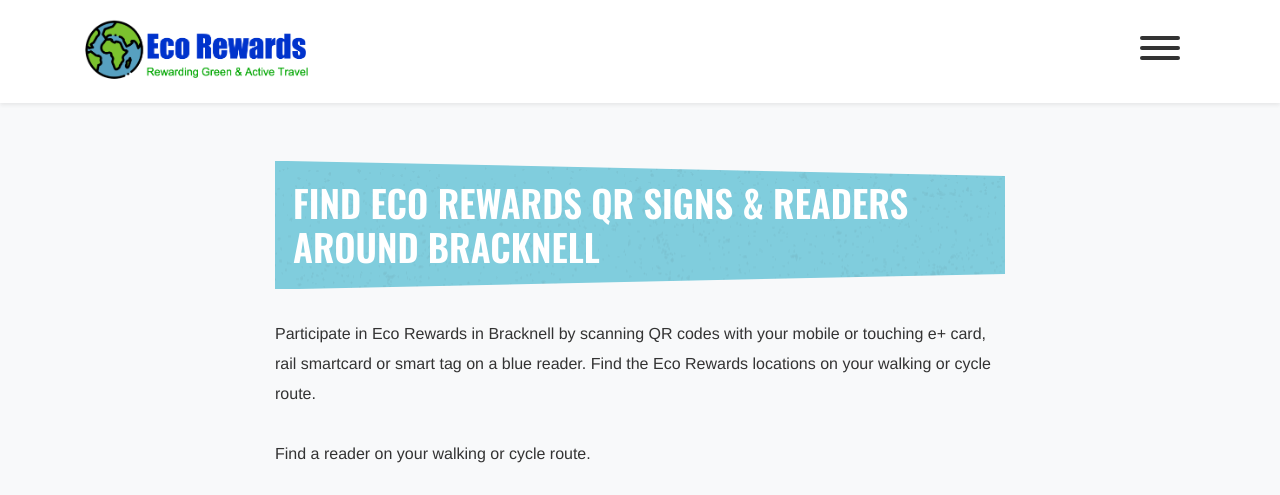
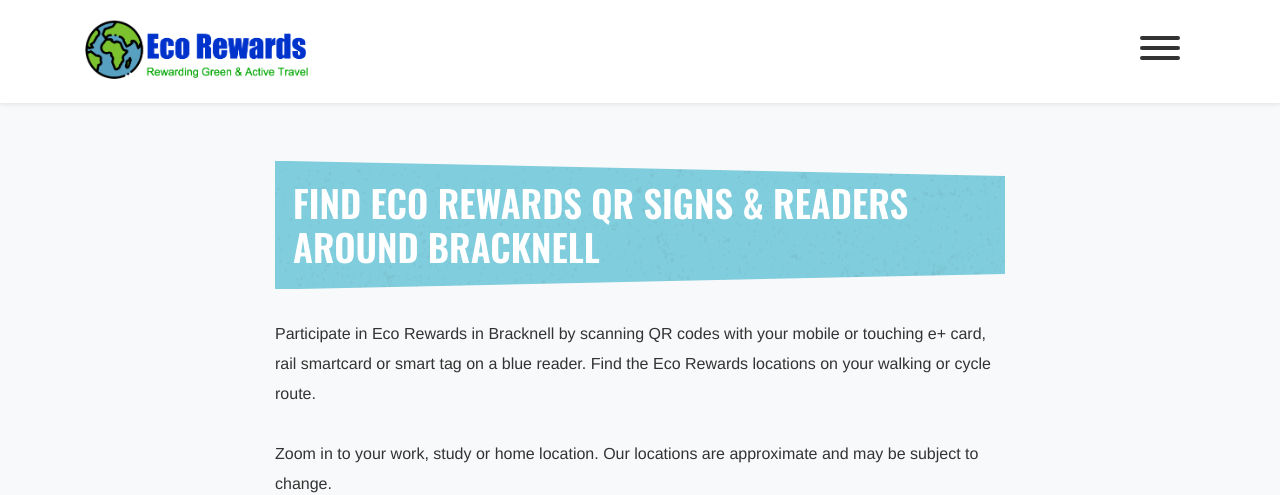
Before and after one commit to EcoRewards/ecorewards.co.uk, a Jekyll site: the page built from _posts/2021-01-22-eco-rewards-locations.md, in a window 1280 px wide and 900 px high, cut to the strip 0-495 px from the top of the window. Built offline with Jekyll 4.4.1, drawn with Linux system fonts in a browser that asks for light colours; some web fonts are replaced.

Commit message:
content updates

```diff
--- a/_posts/2021-01-22-eco-rewards-locations.md
+++ b/_posts/2021-01-22-eco-rewards-locations.md
@@ -11,7 +11,7 @@
 
 Participate in Eco Rewards in Bracknell by scanning QR codes with your mobile or touching e+ card, rail smartcard or smart tag on a blue reader. Find the Eco Rewards locations on your walking or cycle route.
 
-Find a reader on your walking or cycle route.
+Zoom in to your work, study or home location. Our locations are approximate and may be subject to change.
 
 <iframe src="https://www.google.com/maps/d/embed?mid=1gzlouWquyGDDlxxHmqtmWsZP1mdEuRA&ehbc=2E312F" width="100%" height="680" class="mb-4"></iframe>
 
```
